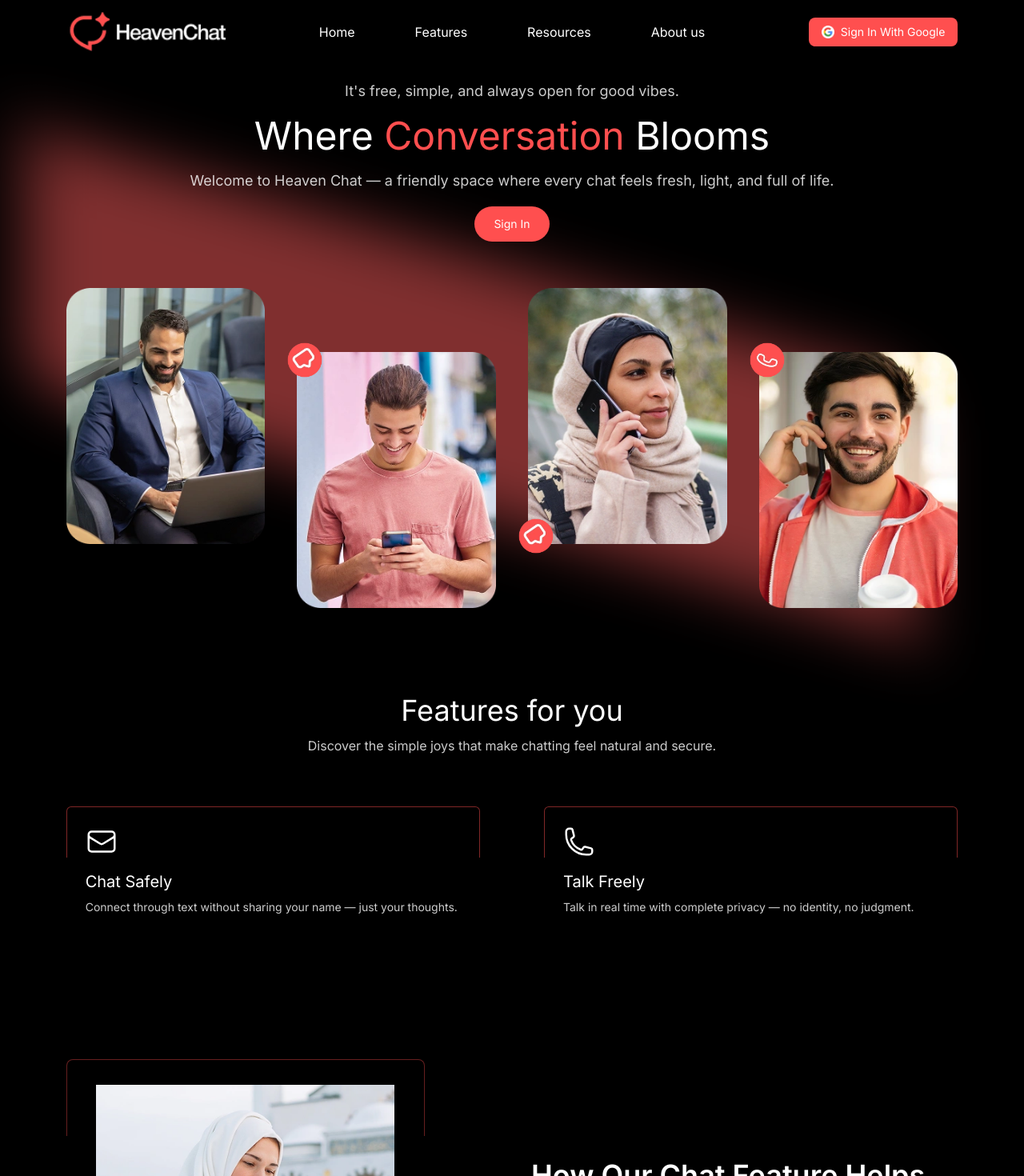
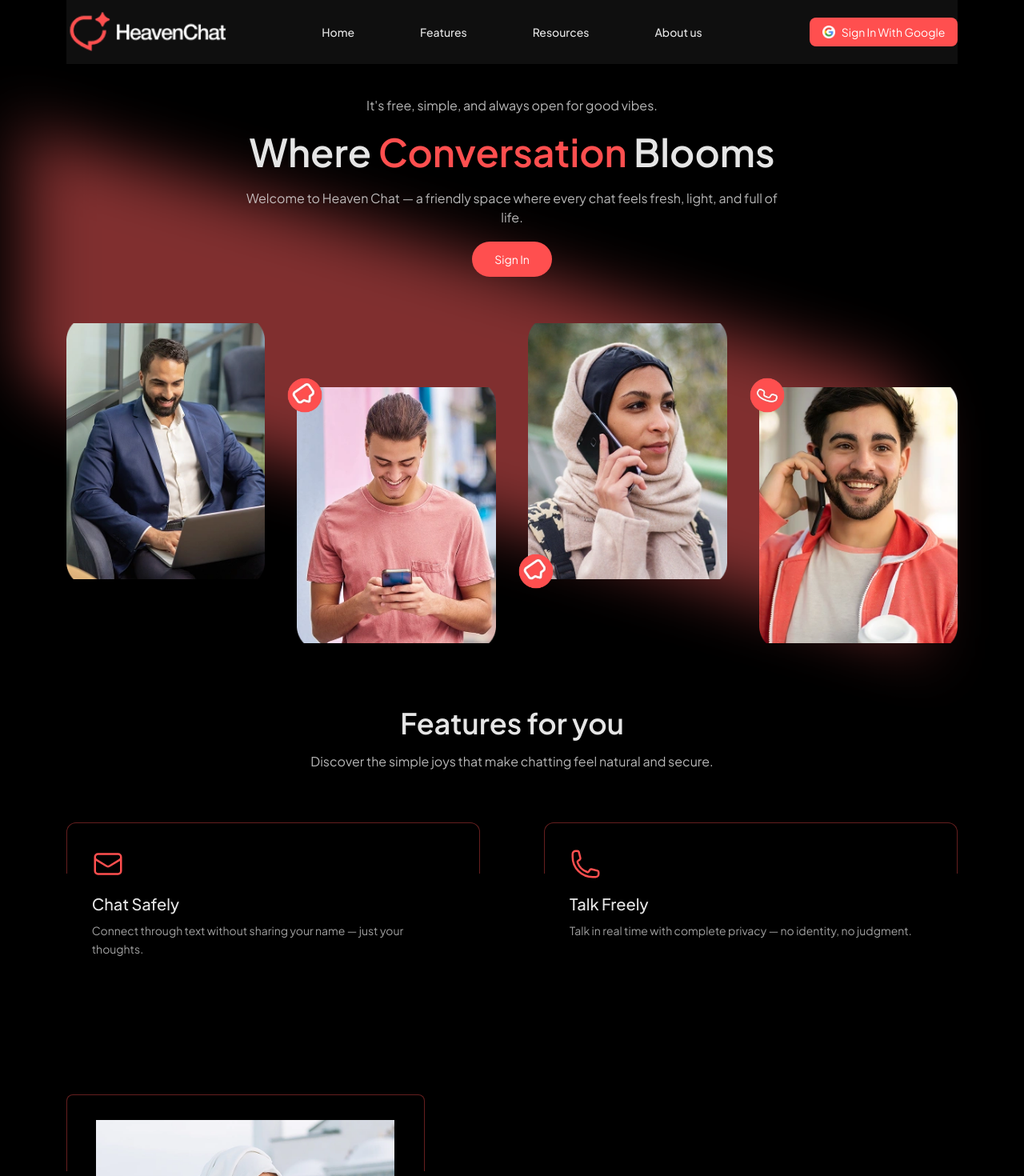
Before and after one commit to faridulhaque/Heaven-Chat-FE, a Next.js app: page / in a window 1280 px wide. Shown: the top 1470 px of the page at 80% size. Built offline with nearby package versions, Linux system fonts and the light colour scheme; no server answers.

Commit message:
landing pager refined

```diff
--- a/app/globals.css
+++ b/app/globals.css
@@ -1,8 +1,9 @@
 @import url("https://fonts.googleapis.com/css2?family=Inter:wght@300;400;500;600;700&display=swap");
+@import url("https://fonts.googleapis.com/css2?family=Plus+Jakarta+Sans:wght@400;500;600;700&display=swap");
 @import "tailwindcss";
 
 * {
-  font-family: "Inter", sans-serif;
+  font-family: "Plus Jakarta Sans", sans-serif;
 }
 
 :root {
--- a/components/home/Banner.tsx
+++ b/components/home/Banner.tsx
@@ -3,74 +3,93 @@ import React from "react";
 
 export default function Banner() {
   return (
-    <div className="w-11/12 mx-auto mt-10 relative z-5 hidden sm:block">
+    <div className="w-11/12 mx-auto mt-10 relative z-10 hidden sm:block">
       <div className="grid grid-cols-1 sm:grid-cols-2 lg:grid-cols-4 gap-6 md:gap-10">
         <div className="relative w-full h-[25em]">
-          <div className="h-4/5 w-full rounded-sm absolute top-0">
+          <div className="absolute top-0 h-4/5 w-full">
+            <div className="relative w-full h-full">
+              <div className="absolute inset-0 rounded-lg overflow-hidden z-0">
                 <Image
                   width={300}
                   height={400}
-              className="w-full h-full"
+                  className="w-full h-full object-cover"
                   alt="man"
                   src="/assets/hero-1.webp"
                 />
               </div>
             </div>
+          </div>
+        </div>
 
         <div className="relative w-full h-[25em]">
-          <div className="h-4/5 w-full rounded-sm absolute bottom-0">
-            <Image
-              src="/assets/message-icon.webp"
-              alt="google"
-              width={60}
-              height={60}
-              className="absolute -top-5 -left-5"
-            />
+          <div className="absolute bottom-0 h-4/5 w-full">
+            <div className="relative w-full h-full">
+              <div className="absolute inset-0 rounded-lg overflow-hidden z-0">
                 <Image
                   width={300}
                   height={400}
-              className="w-full h-full"
+                  className="w-full h-full object-cover"
                   alt="man"
                   src="/assets/hero-4.webp"
                 />
               </div>
+              <Image
+                src="/assets/message-icon.webp"
+                alt="msg-icon"
+                width={60}
+                height={60}
+                className="absolute -top-5 -left-5 z-10 pointer-events-none"
+                aria-hidden="true"
+              />
+            </div>
+          </div>
         </div>
 
         <div className="relative w-full h-[25em] hidden lg:block">
-          <div className="h-4/5 w-full rounded-sm absolute top-0">
-            <Image
-              src="/assets/message-icon.webp"
-              alt="google"
-              width={60}
-              height={60}
-              className="absolute -bottom-5 -left-5"
-            />
+          <div className="absolute top-0 h-4/5 w-full">
+            <div className="relative w-full h-full">
+              <div className="absolute inset-0 rounded-lg overflow-hidden z-0">
                 <Image
                   width={300}
                   height={400}
-              className="w-full h-full"
+                  className="w-full h-full object-cover"
                   alt="man"
                   src="/assets/hero-3.webp"
                 />
               </div>
+              <Image
+                src="/assets/message-icon.webp"
+                alt="msg-icon"
+                width={60}
+                height={60}
+                className="absolute -bottom-5 -left-5 z-10 pointer-events-none"
+                aria-hidden="true"
+              />
+            </div>
+          </div>
         </div>
 
         <div className="relative w-full h-[25em] hidden lg:block">
-          <div className="h-4/5 w-full rounded-sm absolute bottom-0">
-            <Image
-              src="/assets/phone-icon.webp"
-              alt="google"
-              width={60}
-              height={60}
-              className="absolute -top-5 -left-5"
-            />
+          <div className="absolute bottom-0 h-4/5 w-full">
+            <div className="relative w-full h-full">
+              <div className="absolute inset-0 rounded-lg overflow-hidden z-0">
                 <Image
                   width={300}
                   height={400}
-              className="w-full h-full"
+                  className="w-full h-full object-cover"
                   alt="man"
                   src="/assets/hero-2.webp"
                 />
+              </div>
+              <Image
+                src="/assets/phone-icon.webp"
+                alt="phone-icon"
+                width={60}
+                height={60}
+                className="absolute -top-5 -left-5 z-10 pointer-events-none"
+                aria-hidden="true"
+              />
+            </div>
           </div>
         </div>
       </div>
--- a/components/home/Feature.tsx
+++ b/components/home/Feature.tsx
@@ -3,27 +3,26 @@ import React from "react";
 
 function Feature() {
   return (
-    <div id="features" className="py-14 mx-auto w-11/12">
-      <h2 className="text-center text-3xl md:text-4xl text-white py-3">
+    <div id="features" className="py-20 mx-auto w-11/12">
+      <h2 className="text-center text-3xl md:text-4xl text-[#E5E5E5] font-semibold mb-4">
         Features for you
       </h2>
 
-      <p className="text-center text-white text-base opacity-80 pb-16 max-w-xl mx-auto">
+      <p className="text-center text-[#E5E5E5] text-base opacity-80 pb-16 max-w-xl mx-auto">
         Discover the simple joys that make chatting feel natural and secure.
       </p>
 
-      <div className="w-full grid grid-cols-1 md:grid-cols-2 gap-10 md:gap-20">
-        {/* Feature Card */}
-        <div className="w-full h-64 rounded-md relative">
-          <div className="absolute h-1/4 w-full border border-[#FF4F4F]/50 border-b-0 rounded-t-md"></div>
+      <div className="w-full grid grid-cols-1 md:grid-cols-2 gap-14 md:gap-20">
+        <div className="w-full h-64 rounded-xl relative">
+          <div className="absolute h-1/4 w-full border border-[#FF4F4F]/40 border-b-0 rounded-t-xl"></div>
 
-          <div className="absolute inset-0 z-10 flex flex-col px-6 py-6">
+          <div className="absolute inset-0 z-10 flex flex-col px-8 py-8">
             <svg
               xmlns="http://www.w3.org/2000/svg"
               fill="none"
               viewBox="0 0 24 24"
               strokeWidth={1.5}
-              stroke="white"
+              stroke="#FF4F4F"
               className="w-10 h-10 mb-4"
             >
               <path
@@ -33,25 +32,26 @@ function Feature() {
               />
             </svg>
 
-            <h2 className="text-white text-xl mb-2">Chat Safely</h2>
-            <p className="text-white text-sm opacity-80">
+            <h2 className="text-[#E5E5E5] text-xl font-medium mb-2">
+              Chat Safely
+            </h2>
+            <p className="text-[#E5E5E5] text-sm opacity-70 leading-relaxed">
               Connect through text without sharing your name — just your
               thoughts.
             </p>
           </div>
         </div>
 
-        {/* Feature Card */}
-        <div className="w-full h-64 rounded-md relative">
-          <div className="absolute h-1/4 w-full border border-[#FF4F4F]/50 border-b-0 rounded-t-md"></div>
+        <div className="w-full h-64 rounded-xl relative">
+          <div className="absolute h-1/4 w-full border border-[#FF4F4F]/40 border-b-0 rounded-t-xl"></div>
 
-          <div className="absolute inset-0 z-10 flex flex-col px-6 py-6">
+          <div className="absolute inset-0 z-10 flex flex-col px-8 py-8">
             <svg
               xmlns="http://www.w3.org/2000/svg"
               fill="none"
               viewBox="0 0 24 24"
               strokeWidth={1.5}
-              stroke="white"
+              stroke="#FF4F4F"
               className="w-10 h-10 mb-4"
             >
               <path
@@ -61,8 +61,10 @@ function Feature() {
               />
             </svg>
 
-            <h2 className="text-white text-xl mb-2">Talk Freely</h2>
-            <p className="text-white text-sm opacity-80">
+            <h2 className="text-[#E5E5E5] text-xl font-medium mb-2">
+              Talk Freely
+            </h2>
+            <p className="text-[#E5E5E5] text-sm opacity-70 leading-relaxed">
               Talk in real time with complete privacy — no identity, no
               judgment.
             </p>
--- a/components/home/Header.tsx
+++ b/components/home/Header.tsx
@@ -13,32 +13,33 @@ export default function Header({ handleGoogleSignIn }: HeaderComponent) {
   const { loggedInUser, setLoggedInUser } = value;
   const router = useRouter();
   return (
-    <div className="pt-5 relative z-5">
-      <div className="w-11/12 mx-auto lg:w-3/4 relative z-5">
-        <p className="text-center text-lg text-white opacity-80">
+    <div className="pt-10 relative z-5">
+      <div className="w-11/12 mx-auto lg:w-3/4">
+        <p className="text-center text-base text-[#E5E5E5] opacity-80">
           It's free, simple, and always open for good vibes.
         </p>
 
-        <h2 className="text-center text-5xl md:text-5xl text-white py-3 leading-tight">
+        <h2 className="text-center text-4xl md:text-5xl font-semibold text-[#E5E5E5] py-4 leading-tight">
           Where <span className="text-[#FF4F4F]">Conversation</span> Blooms
         </h2>
 
-        <p className="text-center text-lg text-white opacity-80">
+        <p className="text-center text-base text-[#E5E5E5] opacity-80 max-w-2xl mx-auto">
           Welcome to Heaven Chat — a friendly space where every chat feels
           fresh, light, and full of life.
         </p>
-        <div className=" w-full h-20 flex items-center justify-center">
+
+        <div className="w-full h-20 flex items-center justify-center">
           {loggedInUser ? (
             <button
               onClick={() => router.push("/chat")}
-              className="cursor-pointer bg-[#FF4F4F] rounded-4xl text-white py-3 px-6 flex  text-sm"
+              className="bg-[#FF4F4F] rounded-3xl cursor-pointer text-white py-3 px-7 text-sm"
             >
               Continue
             </button>
           ) : (
             <button
               onClick={handleGoogleSignIn}
-              className="cursor-pointer bg-[#FF4F4F] rounded-4xl text-white py-3 px-6 flex  text-sm"
+              className="bg-[#FF4F4F] cursor-pointer rounded-3xl text-white py-3 px-7 text-sm"
             >
               Sign In
             </button>
--- a/components/home/Navbar.tsx
+++ b/components/home/Navbar.tsx
@@ -16,41 +16,41 @@ export default function Navbar({ handleGoogleSignIn }: NavbarComponent) {
   const { loggedInUser, setLoggedInUser } = value;
 
   return (
-    <div className="w-11/12 h-20 text-white flex items-center justify-between mx-auto font-inter relative">
-      <div className="w-3/12 h-full flex items-center">
+    <div className="w-11/12 h-20 mx-auto flex items-center justify-between bg-[#0F0F0F] text-[#E5E5E5]">
+      <div className="w-3/12 flex items-center">
         <Image width={200} height={50} alt="logo" src="/assets/logo.webp" />
       </div>
 
-      <div className="w-6/12 hidden lg:flex h-full">
-        <ul className="h-full flex items-center justify-around w-full">
+      <div className="w-6/12 hidden lg:flex">
+        <ul className="flex items-center justify-around w-full text-sm font-medium">
           <li>
-            <Link href="/" className="hover:text-[#FF5F5F]">
+            <Link href="/" className="hover:text-[#FF4F4F]">
               Home
             </Link>
           </li>
           <li>
-            <Link href="#features" className="hover:text-[#FF5F5F]">
+            <Link href="#features" className="hover:text-[#FF4F4F]">
               Features
             </Link>
           </li>
           <li>
-            <Link href="#resources" className="hover:text-[#FF5F5F]">
+            <Link href="#resources" className="hover:text-[#FF4F4F]">
               Resources
             </Link>
           </li>
           <li>
-            <Link href="#about" className="hover:text-[#FF5F5F]">
+            <Link href="#about" className="hover:text-[#FF4F4F]">
               About us
             </Link>
           </li>
         </ul>
       </div>
 
-      <div className="lg:w-3/12 w-auto flex items-center justify-end h-full">
+      <div className="lg:w-3/12 flex justify-end">
         {!loggedInUser ? (
           <button
             onClick={handleGoogleSignIn}
-            className="cursor-pointer bg-[#FF4F4F] rounded-lg text-white py-2 px-4 flex items-center gap-2 text-sm"
+            className="bg-[#FF4F4F] cursor-pointer rounded-lg text-white py-2 px-4 flex items-center gap-2 text-sm"
           >
             <Image
               src="/assets/google-icon.webp"
@@ -68,7 +68,7 @@ export default function Navbar({ handleGoogleSignIn }: NavbarComponent) {
               handleSignOut();
               setLoggedInUser(null);
             }}
-            className="cursor-pointer bg-[#FF4F4F] rounded-lg text-white py-2 px-4 flex items-center gap-2 text-sm"
+            className="bg-[#FF4F4F] cursor-pointer rounded-lg text-white py-2 px-4 text-sm"
           >
             Sign Out
           </button>
```
Also changed, not shown: components/home/About.tsx (+12 -13 lines), components/home/ExtraFeatures.tsx (+10 -8 lines), components/home/Footer.tsx (+10 -9 lines). Lines whose indentation alone changed are shown as unchanged.
